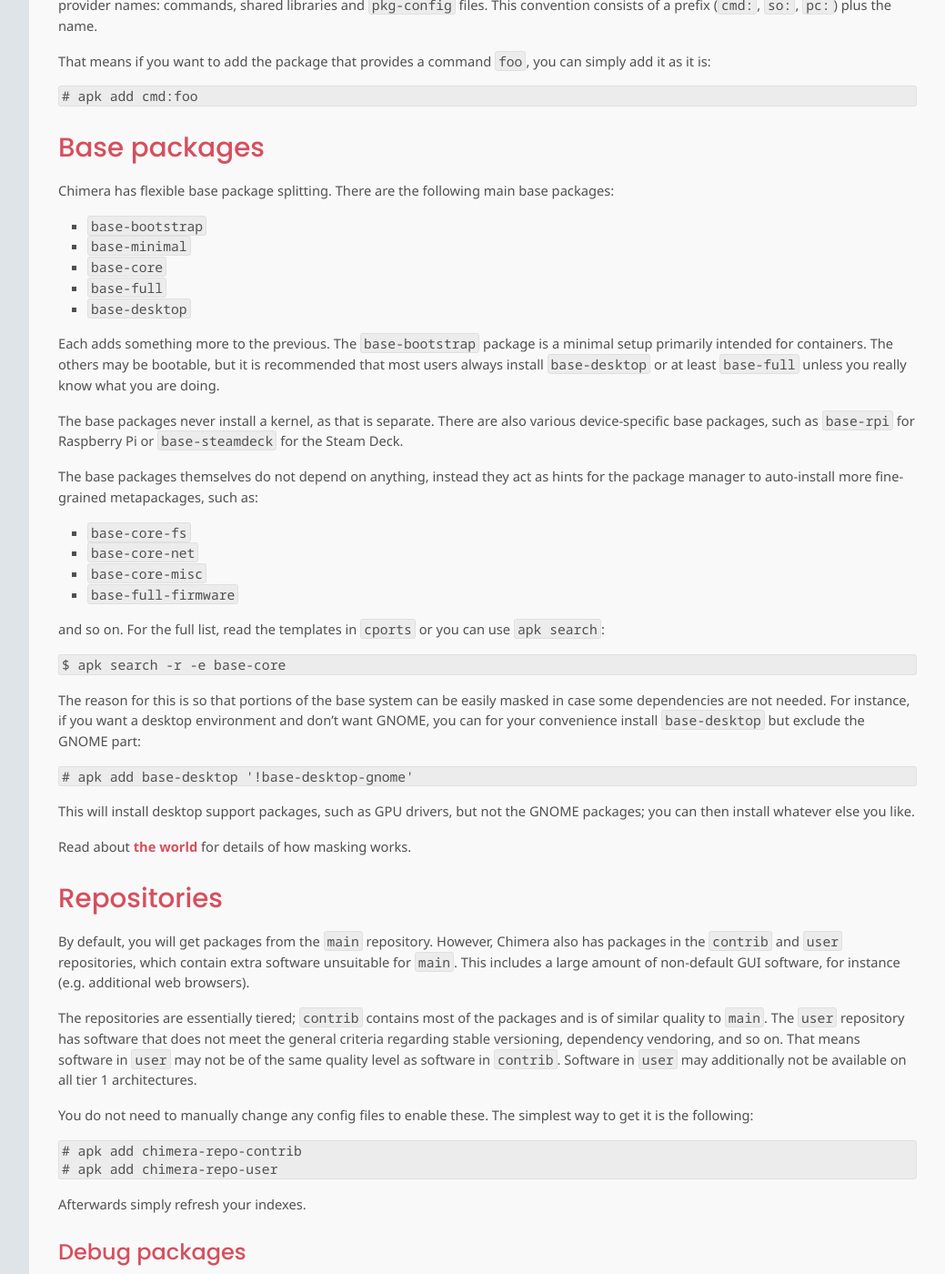
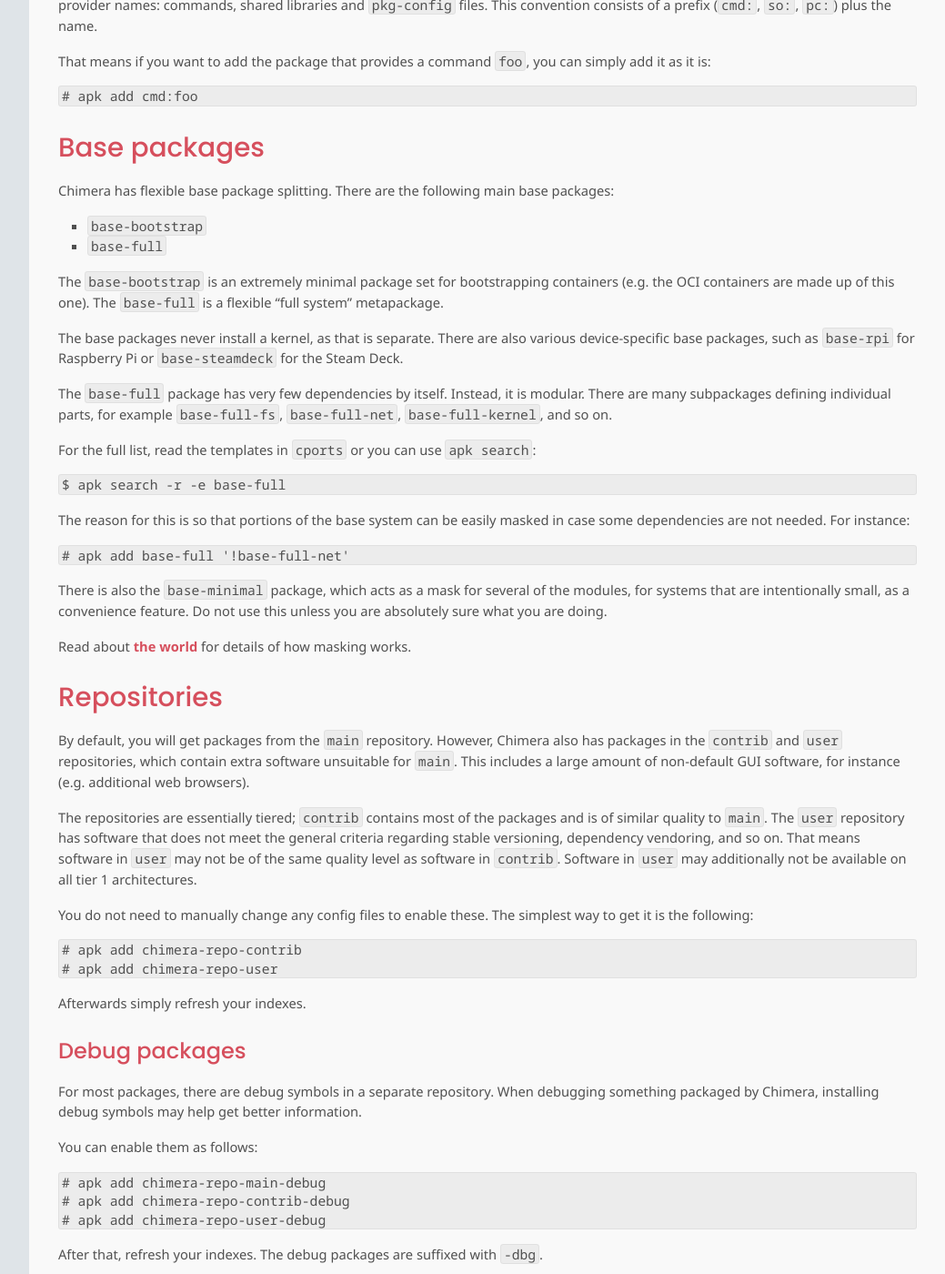
Before and after one commit to chimera-linux/chimera-linux.github.io, a Jekyll site: the page built from _docs/apk.md, in a window 1280 px wide and 1400 px high, scrolled down 1212 px. Shown: the whole window at 91% size, without its empty margins (240-1279 px from the left). Built offline with Jekyll 4.4.1, drawn with Linux system fonts in a browser that asks for light colours.

Commit message:
update instructions for base packages

````diff
--- a/_docs/apk.md
+++ b/_docs/apk.md
@@ -89,47 +89,36 @@
 packages:
 
 * `base-bootstrap`
-* `base-minimal`
-* `base-core`
 * `base-full`
-* `base-desktop`
 
-Each adds something more to the previous. The `base-bootstrap` package is a
-minimal setup primarily intended for containers. The others may be bootable,
-but it is recommended that most users always install `base-desktop` or at
-least `base-full` unless you really know what you are doing.
+The `base-bootstrap` is an extremely minimal package set for bootstrapping
+containers (e.g. the OCI containers are made up of this one). The `base-full`
+is a flexible "full system" metapackage.
 
 The base packages never install a kernel, as that is separate. There are also
 various device-specific base packages, such as `base-rpi` for Raspberry Pi
 or `base-steamdeck` for the Steam Deck.
 
-The base packages themselves do not depend on anything, instead they act as
-hints for the package manager to auto-install more fine-grained metapackages,
-such as:
+The `base-full` package has very few dependencies by itself. Instead, it is
+modular. There are many subpackages defining individual parts, for example
+`base-full-fs`, `base-full-net`, `base-full-kernel`, and so on.
 
-* `base-core-fs`
-* `base-core-net`
-* `base-core-misc`
-* `base-full-firmware`
-
-and so on. For the full list, read the templates in `cports` or you can use
-`apk search`:
+For the full list, read the templates in `cports` or you can use `apk search`:
 
 ```
-$ apk search -r -e base-core
+$ apk search -r -e base-full
 ```
 
 The reason for this is so that portions of the base system can be easily
-masked in case some dependencies are not needed. For instance, if you want
-a desktop environment and don't want GNOME, you can for your convenience
-install `base-desktop` but exclude the GNOME part:
+masked in case some dependencies are not needed. For instance:
 
 ```
-# apk add base-desktop '!base-desktop-gnome'
+# apk add base-full '!base-full-net'
 ```
 
-This will install desktop support packages, such as GPU drivers, but not
-the GNOME packages; you can then install whatever else you like.
+There is also the `base-minimal` package, which acts as a mask for several
+of the modules, for systems that are intentionally small, as a convenience
+feature. Do not use this unless you are absolutely sure what you are doing.
 
 Read about [the world](/docs/apk/world) for details of how masking works.
 
````
Also changed, not shown: _docs/apk/world.md (+2 -2 lines), _docs/configuration/gnome.md (+2 -5 lines), _docs/installation.md (+2 -8 lines), _docs/installation/tldr.md (+1 -1 lines).
